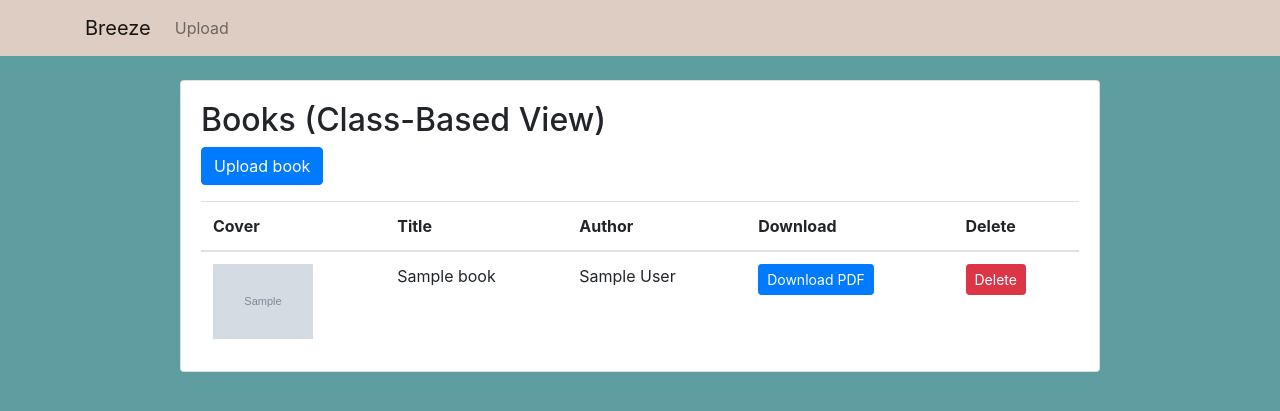
After one commit to ManojKumar1711/upload_drive, a Django app: page /class/books/ in a window 1280 px wide. The commit adds this page. Shown: the top 411 px of the page. Run offline with Django 4.2, Linux system fonts and the light colour scheme; tables that the repository leaves empty hold one stand-in row (values such as "Sample post"); grey boxes marked "Sample" are stand-in pictures; some libraries are stand-ins or nearby versions.

Commit message:
updated every file

```diff
--- a/breeze/models.py
+++ b/breeze/models.py
@@ -1,10 +1,16 @@
 from django.db import models
 
-# Create your models here.
-class File(models.Model):
+
+class Book(models.Model):
     title = models.CharField(max_length=100)
-    owner_name = models.CharField(max_length = 50)
-    file = models.FileField(upload_to = 'upload/files/')
+    author = models.CharField(max_length=100)
+    pdf = models.FileField(upload_to='books/pdfs/')
+    cover = models.ImageField(upload_to='books/covers/', null=True, blank=True)
 
     def __str__(self):
         return self.title
+
+    def delete(self, *args, **kwargs):
+        self.pdf.delete()
+        self.cover.delete()
+        super().delete(*args, **kwargs)
--- a/breeze/templates/breeze/file_list.html
+++ b/breeze/templates/breeze/book_list.html
@@ -3,9 +3,9 @@
 {% block content %}
 
   {% block content_header %}
-    <h2>Files</h2>
+    <h2>Books</h2>
     <p>
-      <a href="{% url 'upload_file' %}" class="btn btn-primary">Upload a File</a>
+      <a href="{% url 'upload_book' %}" class="btn btn-primary">Upload book</a>
     </p>
   {% endblock %}
 
@@ -14,7 +14,7 @@
       <tr>
         <th>Cover</th>
         <th>Title</th>
-        <th>Name</th>
+        <th>Author</th>
         <th>Download</th>
         <th>Delete</th>
       </tr>
@@ -33,7 +33,7 @@
           <td>{{ book.author }}</td>
           <td>
             <a href="{{ book.pdf.url }}" class="btn btn-primary btn-sm" target="_blank">
-              Download
+              Download PDF
             </a>
           </td>
           <td>
--- /dev/null
+++ b/breeze/templates/breeze/class_book_list.html
@@ -0,0 +1,8 @@
+{% extends 'breeze/book_list.html' %}
+
+{% block content_header %}
+  <h2>Books (Class-Based View)</h2>
+  <p>
+    <a href="{% url 'class_upload_book' %}" class="btn btn-primary">Upload book</a>
+  </p>
+{% endblock %}
--- a/breeze/urls.py
+++ b/breeze/urls.py
@@ -1,15 +1,21 @@
+from django.contrib import admin
 from django.urls import path
-from .import views
 from django.conf import settings
 from django.conf.urls.static import static
 
+from .import views
+
 urlpatterns = [
-    path('',views.home,name = "home"),
-    path('upload/',views.upload,name="upload"),
-    path('files',views.files,name="files"),
-    path('files/upload',views.upload_file,name="upload_file")
+    path('', views.Home.as_view(), name='home'),
+    path('upload/', views.upload, name='upload'),
+    path('books/', views.book_list, name='book_list'),
+    path('books/upload/', views.upload_book, name='upload_book'),
+    path('books/<int:pk>/', views.delete_book, name='delete_book'),
+
+    path('class/books/', views.BookListView.as_view(), name='class_book_list'),
+    path('class/books/upload/', views.UploadBookView.as_view(), name='class_upload_book'),
+
 ]
-
 
 if settings.DEBUG:
     urlpatterns += static(settings.MEDIA_URL, document_root=settings.MEDIA_ROOT)
--- a/breeze/views.py
+++ b/breeze/views.py
@@ -1,33 +1,61 @@
-from django.shortcuts import render,redirect
-from django.views.generic import TemplateView
+from django.shortcuts import render, redirect
+from django.views.generic import TemplateView, ListView, CreateView
 from django.core.files.storage import FileSystemStorage
-from .forms import FileForm
-from .models import File
-# Create your views here.
+from django.urls import reverse_lazy
+
+from .forms import BookForm
+from .models import Book
 
 
-def home(request):
-    return render(request,"breeze/base.html")
+class Home(TemplateView):
+    template_name = 'breeze/home.html'
+
 
 def upload(request):
     context = {}
     if request.method == 'POST':
         uploaded_file = request.FILES['document']
         fs = FileSystemStorage()
-        name = fs.save(uploaded_file.name,uploaded_file)
+        name = fs.save(uploaded_file.name, uploaded_file)
         context['url'] = fs.url(name)
-    return render(request,'breeze/upload.html',context)
+    return render(request, 'breeze/upload.html', context)
 
-def files(request):
-    files = File.objects.all()
-    return render(request,'breeze/file_list.html',{'files':files})
 
-def upload_file(request):
+def book_list(request):
+    books = Book.objects.all()
+    return render(request, 'breeze/book_list.html', {
+        'books': books
+    })
+
+
+def upload_book(request):
     if request.method == 'POST':
-        form = FileForm(request.POST,request.FILES)
+        form = BookForm(request.POST, request.FILES)
         if form.is_valid():
             form.save()
-            return redirect('files')
+            return redirect('book_list')
     else:
-        form = FileForm()
-    return render(request,'breeze/upload_file.html',{'form':form})
+        form = BookForm()
+    return render(request, 'breeze/upload_book.html', {
+        'form': form
+    })
+
+
+def delete_book(request, pk):
+    if request.method == 'POST':
+        book = Book.objects.get(pk=pk)
+        book.delete()
+    return redirect('book_list')
+
+
+class BookListView(ListView):
+    model = Book
+    template_name = 'breeze/class_book_list.html'
+    context_object_name = 'books'
+
+
+class UploadBookView(CreateView):
+    model = Book
+    form_class = BookForm
+    success_url = reverse_lazy('class_book_list')
+    template_name = 'breeze/upload_book.html'
--- a/upload_drive/settings.py
+++ b/upload_drive/settings.py
@@ -38,6 +38,7 @@ INSTALLED_APPS = [
     "django.contrib.sessions",
     "django.contrib.messages",
     "django.contrib.staticfiles",
+    'crispy_forms',
     "breeze",
 ]
 
```
Also changed, not shown: breeze/forms.py (+6 -4 lines), breeze/templates/breeze/home.html (added, +14 -0 lines), breeze/templates/breeze/upload_book.html (added, +13 -0 lines), breeze/templates/breeze/upload_file.html (deleted, +0 -12 lines), db.sqlite3.
